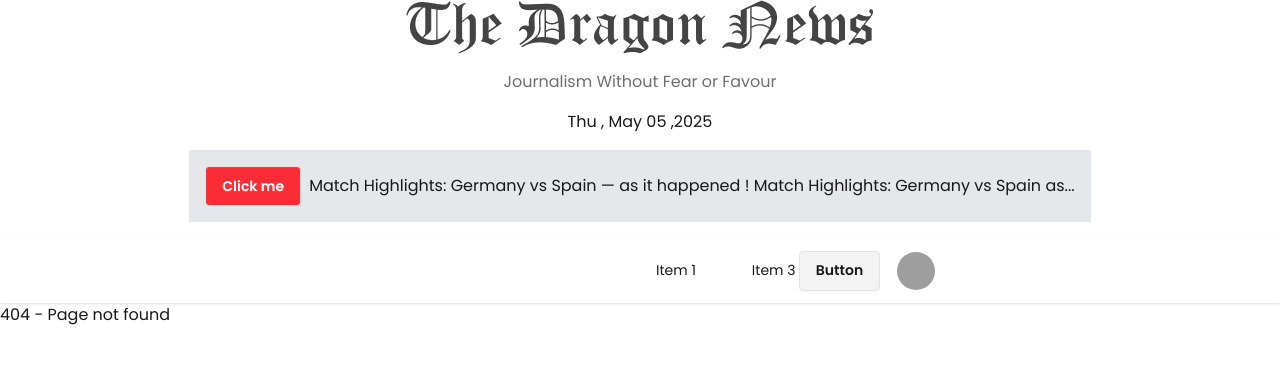
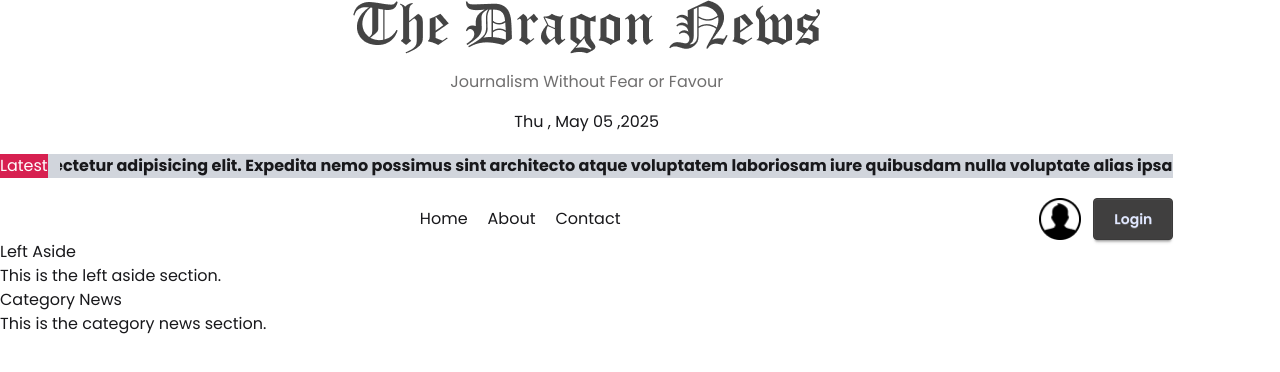
Before and after one commit to 01775012014/drogin-news, a React (Vite) app: page /category/0 in a window 1280 px wide. Before the commit this address had no page. Shown: the top 372 px of the page. Built offline with nearby package versions, Linux system fonts and the light colour scheme; grey boxes are pictures that could not be loaded.

Commit message:
Header and Navbar complet.

```diff
--- a/package.json
+++ b/package.json
@@ -14,6 +14,7 @@
     "date-fns": "^4.1.0",
     "react": "^19.1.0",
     "react-dom": "^19.1.0",
+    "react-fast-marquee": "^1.6.5",
     "react-router": "^7.6.0",
     "react-router-dom": "^7.6.0",
     "tailwindcss": "^4.1.6"
--- a/src/Components/Header.jsx
+++ b/src/Components/Header.jsx
@@ -9,66 +9,8 @@ const Header = () => {
             <p className='text-accent'>Journalism Without Fear or Favour</p>
 
             <p>{format(new Date(), 'EEE , MMMM MM ,yyyy')} </p>
-            <div className='flex gap-2 b-2 bg-gray-200 p-4 items-center '>
-                <button className='btn  bg-red-500 text-white'>Click me</button>
-                <p>Match Highlights: Germany vs Spain — as it happened   !   Match Highlights: Germany vs Spain as...</p>
 
-            </div>
 
-                <div className="navbar bg-base-100 shadow-sm">
-                    <div className="navbar-start">
-                        <div className="dropdown">
-                        <div tabIndex={0} role="button" className="btn btn-ghost lg:hidden">
-                            <svg xmlns="http://www.w3.org/2000/svg" className="h-5 w-5" fill="none" viewBox="0 0 24 24" stroke="currentColor"> <path strokeLinecap="round" strokeLinejoin="round" strokeWidth="2" d="M4 6h16M4 12h8m-8 6h16" /> </svg>
-                        </div>
-                        <ul
-                            tabIndex={0}
-                            className="menu menu-sm dropdown-content bg-base-100 rounded-box z-1 mt-3 w-52 p-2 shadow">
-                            <li><a>Item 1</a></li>
-                            <li>
-                            <a>Parent</a>
-
-                            </li>
-                            <li><a>Item 3</a></li>
-                        </ul>
-                        </div>
-                        {/* <a className="btn btn-ghost text-xl">daisyUI</a> */}
-                    </div>
-                    <div className="navbar-center hidden lg:flex">
-                        <ul className="menu menu-horizontal px-1">
-                        <li><a>Item 1</a></li>
-                        <li>
-
-                        </li>
-                        <li><a>Item 3</a></li>
-                        </ul>
-                    </div>
-
-                    <div className="dropdown dropdown-end flex gap-4">
-                        <div className="navbar-end">
-                        <a className="btn">Button</a>
-                        </div>
-                        <div tabIndex={0} role="button" className="btn btn-ghost btn-circle avatar">
-                            <div className="w-10 rounded-full">
-                            <img
-                                alt="Tailwind CSS Navbar component"
-                                src="https://img.daisyui.com/images/stock/photo-1534528741775-53994a69daeb.webp" />
-                            </div>
-                        </div>
-                        <ul
-                            tabIndex={0}
-                            className="menu menu-sm dropdown-content bg-base-100 rounded-box z-1 mt-3 w-52 p-2 shadow">
-                            <li>
-                            <a className="justify-between">
-                                Profile
-                                <span className="badge">New</span>
-                            </a>
-                            </li>
-                            <li><a>Settings</a></li>
-                            <li><a>Logout</a></li>
-                        </ul>
-                    </div>
-                </div>
             </div>
 
 
--- /dev/null
+++ b/src/Components/LetestNews.jsx
@@ -0,0 +1,16 @@
+import React from 'react';
+import Marquee from "react-fast-marquee";
+
+const LatestNews = () => {
+    return (
+        <div className='flex items-center gap-3 bg-gray-300 my-5'>
+            <p className='text-base-100 bg-secondary px-0'>Latest</p>
+            <Marquee pauseOnHover={true} speed={50}>
+                <p className='font-bold'>Lorem ipsum dolor sit amet consectetur adipisicing elit. Expedita nemo possimus  sint architecto atque voluptatem laboriosam iure quibusdam nulla voluptate alias ipsam officiis itaque molestias, accusamus consequatur, perferendis reiciendis vel rerum!</p>
+            </Marquee>
+
+        </div>
+    );
+};
+
+export default LatestNews;
--- /dev/null
+++ b/src/Components/Navbar.jsx
@@ -0,0 +1,32 @@
+import React from 'react';
+import { NavLink } from 'react-router';
+import user from '../assets/user.png'
+
+const Navbar = () => {
+    return (
+        <div>
+            <div className='flex justify-between'>
+                <div className='flex gap-5'></div>
+                <div className='flex items-center justify-center'>
+                    <nav className='flex gap-5 justify-center'>
+                        <NavLink to="/">Home</NavLink>
+                        <NavLink to="/about">About</NavLink>
+                        <NavLink to="/contact">Contact</NavLink>
+                    </nav>
+                </div>
+                <div className=' flex justify-end gap-3'>
+                    <img src={user} alt="User" />
+                    <button className='p-5 btn btn-primary'>Login</button>
+                </div>
+
+            </div>
+
+
+
+        </div>
+
+
+    );
+};
+
+export default Navbar;
--- /dev/null
+++ b/src/Components/Pages/CategoryNews.jsx
@@ -0,0 +1,12 @@
+import React from 'react';
+
+const CategoryNews = () => {
+    return (
+        <div>
+            <h2>Category News</h2>
+            <p>This is the category news section.</p>
+        </div>
+    );
+};
+
+export default CategoryNews;
--- /dev/null
+++ b/src/Components/Pages/Home.jsx
@@ -0,0 +1,12 @@
+import React from 'react';
+
+const Home = () => {
+    return (
+        <div>
+            <h2>Home</h2>
+            <p>This is the home page.</p>
+        </div>
+    );
+};
+
+export default Home;
--- /dev/null
+++ b/src/Components/homLayout/LeftAside.jsx
@@ -0,0 +1,12 @@
+import React from 'react';
+
+const LeftAside = () => {
+    return (
+        <div>
+            <h2>Left Aside</h2>
+            <p>This is the left aside section.</p>
+        </div>
+    );
+};
+
+export default LeftAside;
--- a/src/Router/Router.jsx
+++ b/src/Router/Router.jsx
@@ -1,6 +1,7 @@
 import React from 'react';
 import { createBrowserRouter } from 'react-router-dom';
 import HomeLayout from '../layouts/HomeLayout';
+import CategoryNews from '../Components/Pages/CategoryNews';
 
 const router = createBrowserRouter([
     {
@@ -23,7 +24,12 @@ const router = createBrowserRouter([
             {
                 path: "*",
                 element: <h2>404 - Page not found</h2>
+            },
+            {
+                path: '/category/:id',
+                element: <CategoryNews />
             }
+
         ]
     }
 ]);
--- a/src/layouts/HomeLayout.jsx
+++ b/src/layouts/HomeLayout.jsx
@@ -1,16 +1,29 @@
 import React from 'react';
 import { Outlet } from 'react-router-dom';
 import Header from '../Components/Header';
+import LatestNews from '../Components/LetestNews';
+import Navbar from '../Components/Navbar'
+import { NavLink } from 'react-router-dom';
+import LeftAside from '../Components/homLayout/LeftAside.jsx';
 
 const HomeLayout = () => {
     return (
         <div>
-            <header>
+            <header className=' w-11/12 flex flex-col '>
                 <Header />
+                <section className=' items-center justify-center'>
+                    <LatestNews />
+                </section>
+
+                    <Navbar />
+
+
             </header>
             <main>
 
-                <section className='left-nav'></section>
+               <aside>
+                <LeftAside></LeftAside>
+               </aside>
                 <section className='main'>
                     <Outlet />
 
```
Also changed, not shown: 1 other file (tests, documents, lock files or other folders).
